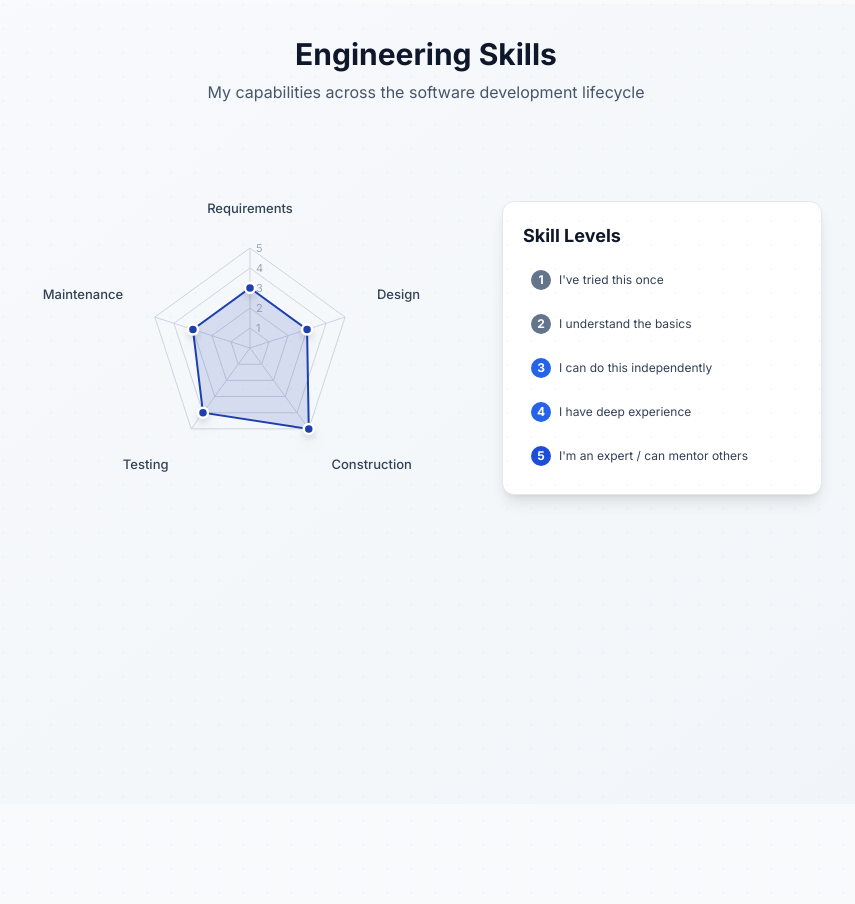
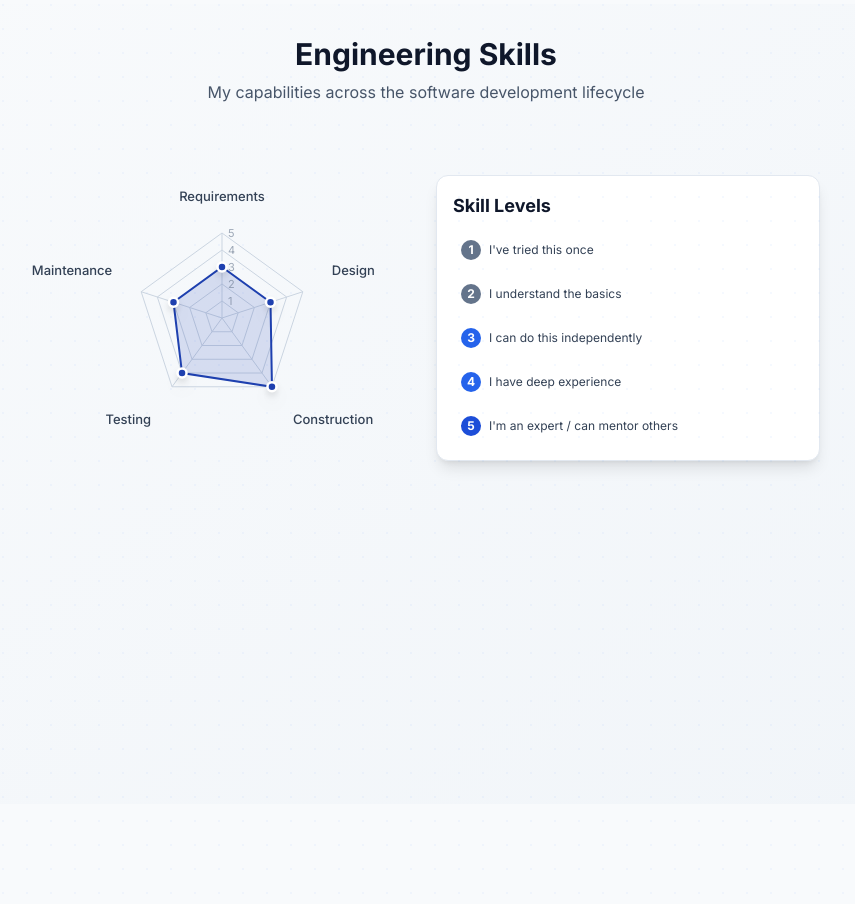
Before and after one commit to satriadhm/satriadhm-playground, a Next.js app: page / in a window 1280 px wide. Shown: the part 1100-2004 px from the top of the page, without its empty margins (214-1069 px from the left). Built offline with nearby package versions, Linux system fonts and the light colour scheme.

Commit message:
Update SkillRadarChart.tsx

```diff
--- a/src/app/components/SkillRadarChart.tsx
+++ b/src/app/components/SkillRadarChart.tsx
@@ -6,12 +6,12 @@ function SkillsRadarChart({ skills }: SkillsRadarChartProps) {
   const [hoveredSkill, setHoveredSkill] = useState<number | null>(null);
   const [isMobile, setIsMobile] = useState(false);
 
-  // Mobile responsive sizing - dikurangi agar lebih kompak
+  // Mobile responsive sizing - diperkecil untuk desktop
   const mobileSize = 280;
-  const desktopSize = 360;
+  const desktopSize = 320; // Dikurangi dari 360 ke 320
   const size = isMobile ? mobileSize : desktopSize;
   const center = size / 2;
-  const maxRadius = isMobile ? 70 : 100; // Dikurangi dari 80/120 ke 70/100
+  const maxRadius = isMobile ? 70 : 85; // Dikurangi dari 100 ke 85
   const levels = 5;
 
   // Use exactly 5 skills for pentagon
@@ -50,7 +50,7 @@ function SkillsRadarChart({ skills }: SkillsRadarChartProps) {
       const y = center + Math.sin(angle) * radius;
 
       // Label position - dikurangi jarak labelnya
-      const labelRadius = maxRadius + (isMobile ? 18 : 25); // Dikurangi dari 25/40 ke 18/25
+      const labelRadius = maxRadius + (isMobile ? 18 : 22); // Dikurangi dari 25 ke 22
       const labelX = center + Math.cos(angle) * labelRadius;
       const labelY = center + Math.sin(angle) * labelRadius;
 
@@ -123,17 +123,17 @@ function SkillsRadarChart({ skills }: SkillsRadarChartProps) {
         </p>
       </div>
 
-      <div className="flex flex-col lg:flex-row items-center justify-center gap-6 lg:gap-8">
+      <div className="flex flex-col lg:flex-row items-center justify-center gap-4 lg:gap-6"> {/* Dikurangi gap dari 6 lg:gap-8 ke 4 lg:gap-6 */}
         {/* Pentagon Chart - Mobile Responsive dengan container yang lebih kompak */}
-        <div className="relative flex justify-center items-center" style={{
-          width: size + (isMobile ? 60 : 80), // Tambah sedikit ruang untuk label
-          height: size + (isMobile ? 60 : 80)
+        <div className="relative flex justify-center items-center flex-shrink-0" style={{
+          width: size + (isMobile ? 50 : 60), // Dikurangi dari 60/80 ke 50/60
+          height: size + (isMobile ? 50 : 60) // Dikurangi dari 60/80 ke 50/60
         }}>
           <svg
-            width={size + (isMobile ? 60 : 80)}
-            height={size + (isMobile ? 60 : 80)}
+            width={size + (isMobile ? 50 : 60)}
+            height={size + (isMobile ? 50 : 60)}
             className="overflow-visible"
-            viewBox={`${-(isMobile ? 30 : 40)} ${-(isMobile ? 30 : 40)} ${size + (isMobile ? 60 : 80)} ${size + (isMobile ? 60 : 80)}`}
+            viewBox={`${-(isMobile ? 25 : 30)} ${-(isMobile ? 25 : 30)} ${size + (isMobile ? 50 : 60)} ${size + (isMobile ? 50 : 60)}`}
           >
             {/* Grid lines (concentric pentagons) */}
             {gridLines.map((grid, index) => (
@@ -180,7 +180,7 @@ function SkillsRadarChart({ skills }: SkillsRadarChartProps) {
                 key={`point-${index}`}
                 cx={point.x}
                 cy={point.y}
-                r={hoveredSkill === index ? (isMobile ? "5" : "7") : (isMobile ? "3.5" : "5")}
+                r={hoveredSkill === index ? (isMobile ? "5" : "6") : (isMobile ? "3.5" : "4.5")} // Dikurangi sedikit
                 fill="#1e40af"
                 stroke="white"
                 strokeWidth={isMobile ? "2" : "2.5"}
@@ -273,8 +273,8 @@ function SkillsRadarChart({ skills }: SkillsRadarChartProps) {
           )}
         </div>
 
-        {/* Skill Levels Legend - Mobile Responsive */}
-        <div className="bg-white dark:bg-slate-800 p-4 sm:p-5 rounded-xl shadow-lg border border-slate-200 dark:border-slate-700 w-full max-w-xs">
+        {/* Skill Levels Legend - Mobile Responsive dengan ukuran yang lebih kompak */}
+        <div className="bg-white dark:bg-slate-800 p-4 rounded-xl shadow-lg border border-slate-200 dark:border-slate-700 w-full max-w-xs lg:max-w-sm flex-shrink-0"> {/* Tambah flex-shrink-0 dan ubah max-w */}
           <h4 className="text-lg font-bold text-slate-900 dark:text-slate-100 mb-3">
             Skill Levels
           </h4>
```
